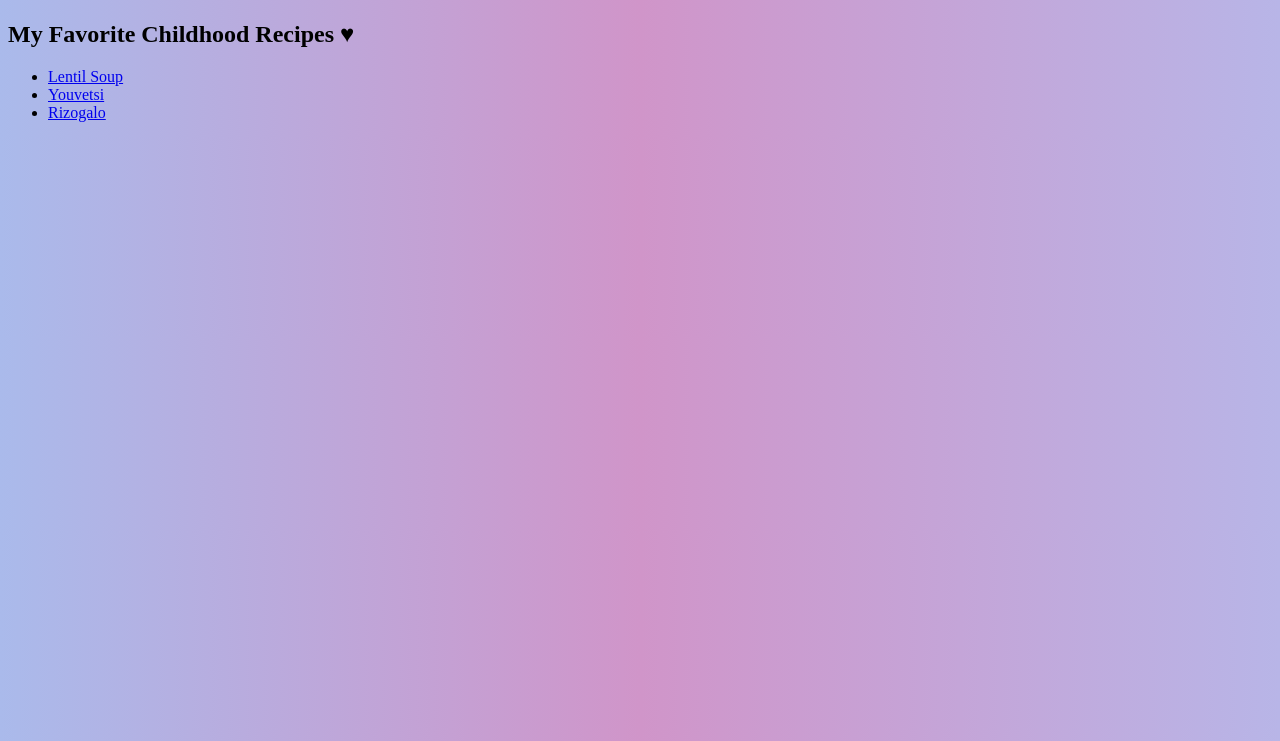
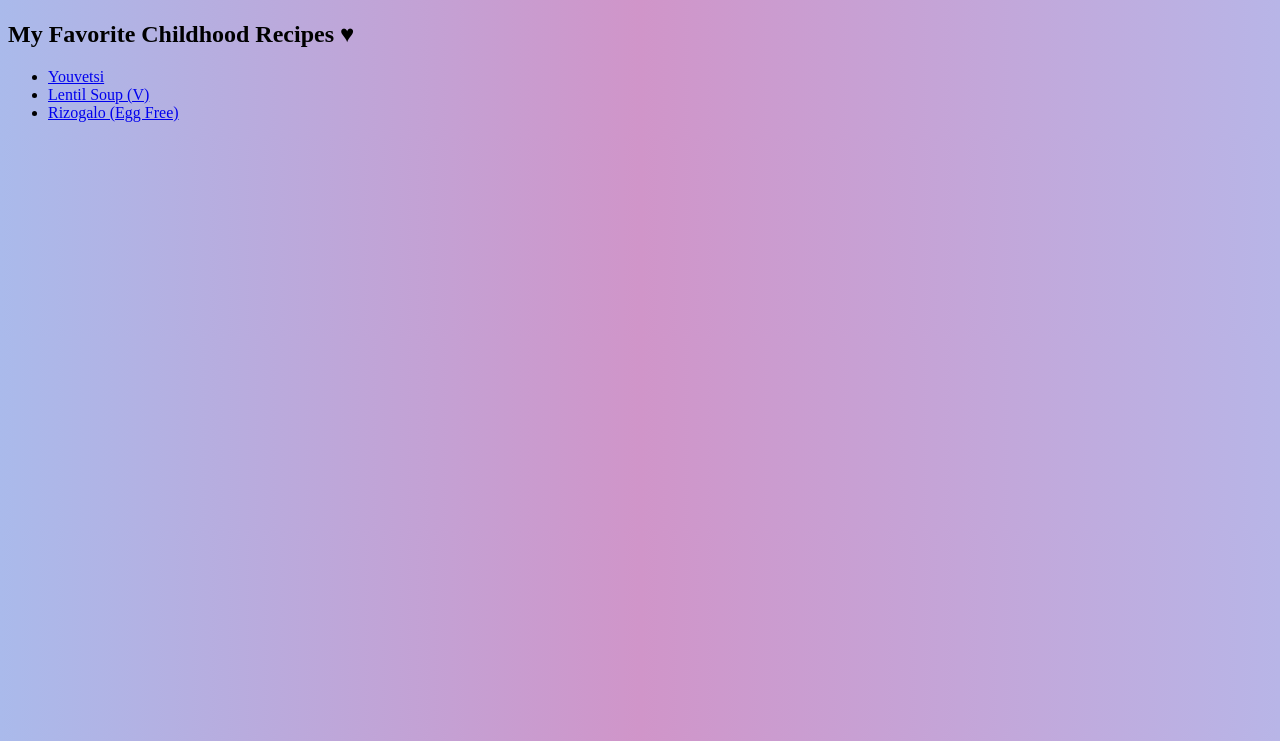
Before and after one commit to mossbutter/odin-recipes, a plain HTML site: page index.html in a window 1280 px wide. Shown: the part 59-800 px from the top of the page. Drawn offline with Linux system fonts and the light colour scheme.

Commit message:
Update index.html

```diff
--- a/index.html
+++ b/index.html
@@ -13,9 +13,9 @@
 	<section id="index">
 		<h2>My Favorite Childhood Recipes &hearts;</h2>
 		<ul>
-			<li><a href="recipes/lentil-soup.html">Lentil Soup</li>
 			<li><a href="recipes/youvetsi.html">Youvetsi</a></li>
-			<li><a href="recipes/rizogalo.html">Rizogalo</a></li>
+			<li><a href="recipes/lentil-soup.html">Lentil Soup (V)</a></li>
+			<li><a href="recipes/rizogalo.html">Rizogalo (Egg Free)</a></li>
 		</ul>
 	</section>
 
```
